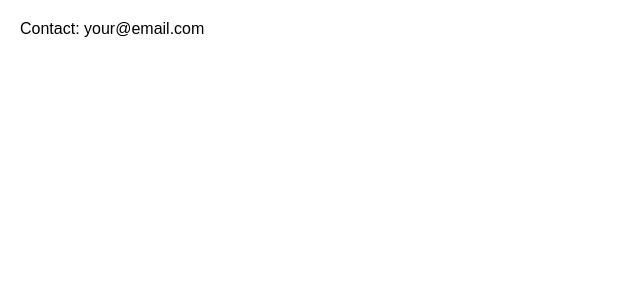
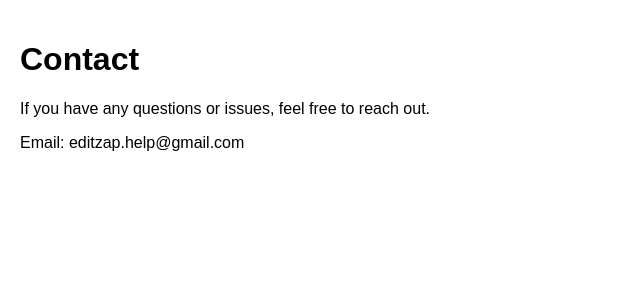
Before and after one commit to editzap/editzap, a Next.js app: page /contact in a window 1280 px wide. Shown: the top 300 px of the page, without its empty margins (0-640 px from the left). Built offline with nearby package versions, Linux system fonts and the light colour scheme.

Commit message:
fixed contact page

```diff
--- a/app/contact/page.tsx
+++ b/app/contact/page.tsx
@@ -1,3 +1,9 @@
 export default function Page() {
-  return <div style={{padding:20}}>Contact: your@email.com</div>;
+  return (
+    <div style={{ padding: 20 }}>
+      <h1>Contact</h1>
+      <p>If you have any questions or issues, feel free to reach out.</p>
+      <p>Email: editzap.help@gmail.com</p>
+    </div>
+  );
 }
```
